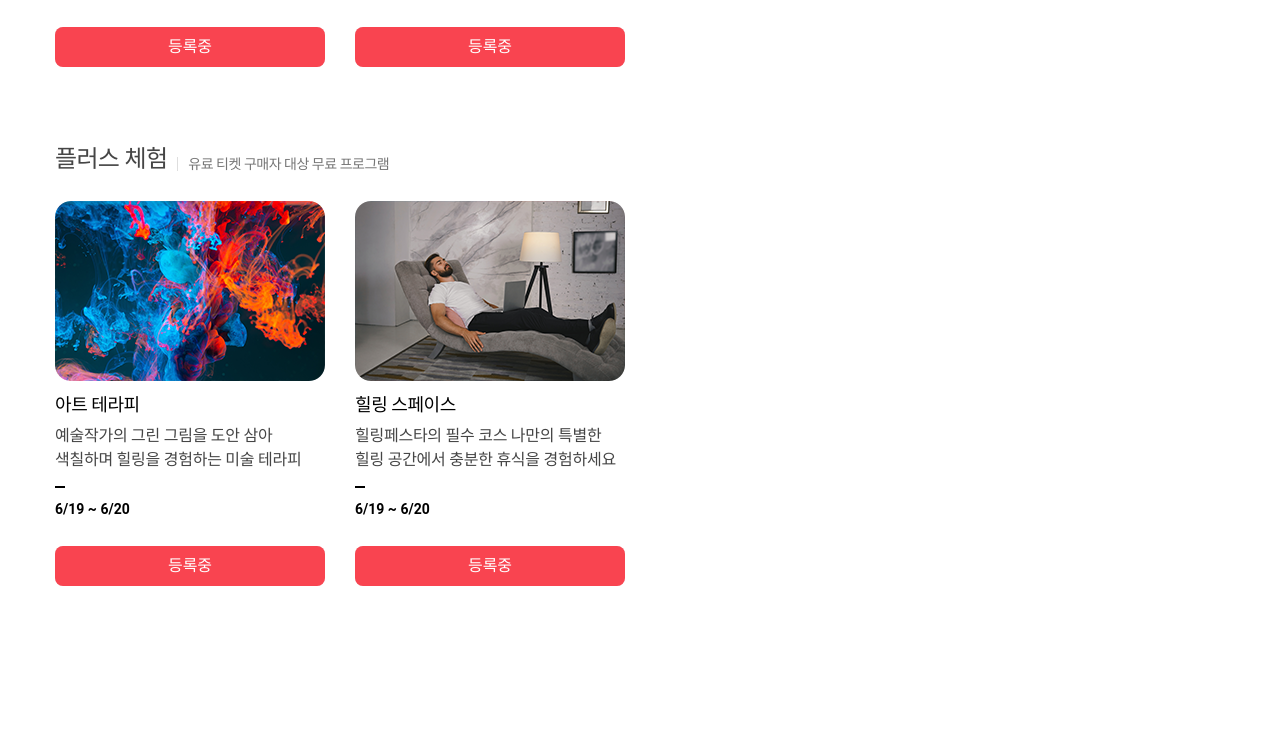
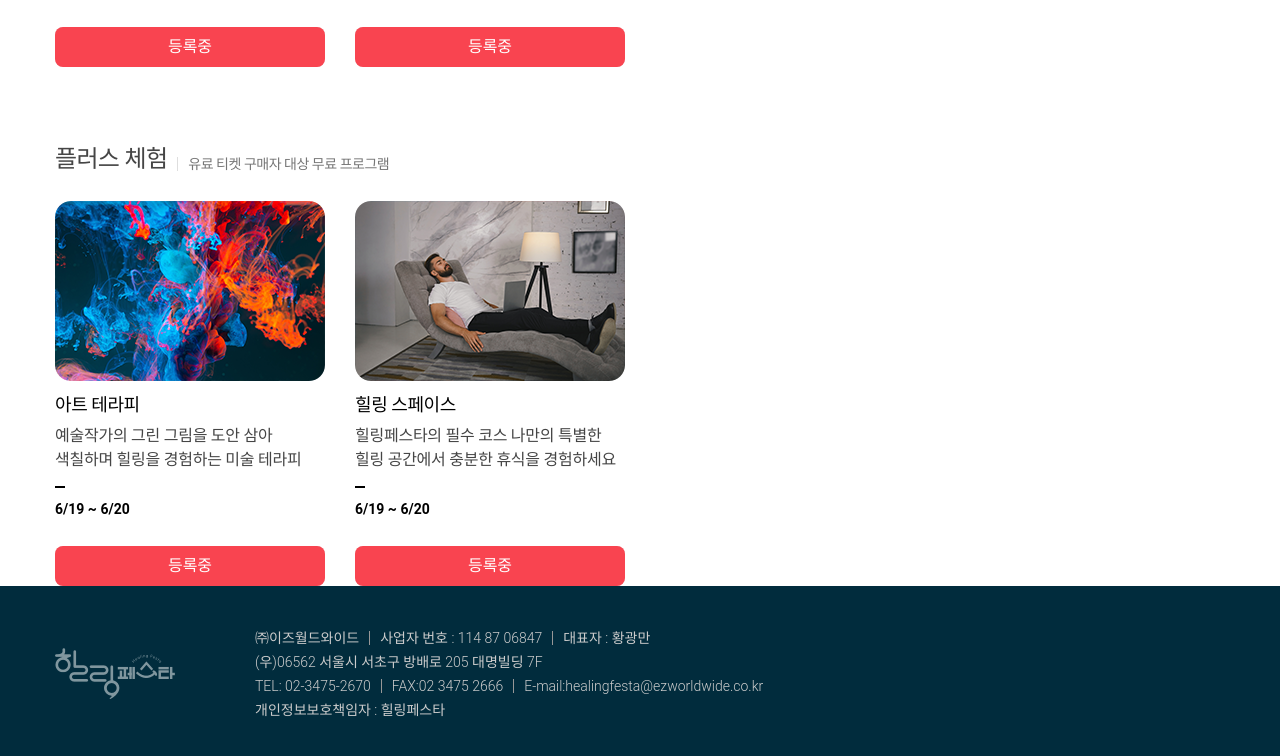
Before and after one commit to sixsence78/healing, a plain HTML site: page sample/index.html in a window 1280 px wide. Shown: the part 2528-3284 px from the top of the page. Before the commit the page ends 3114 px from the top, so only its background shows below. Drawn offline with Linux system fonts and the light colour scheme.

Commit message:
푸터 작업

```diff
--- a/sample/index.html
+++ b/sample/index.html
@@ -5,13 +5,10 @@
 <meta name="viewport" content="width=device-width, initial-scale=1.0, maximum-scale=1.0, minimum-scale=1.0, user-scalable=1, target-densitydpi=medium-dpi">
 <meta name="format-detection" content="telephone=no">
 <meta http-equiv="X-UA-Compatible" content="IE=Edge">
-
 <title>힐링페스타</title>
-
 <link href="../_css/reset.css" rel="stylesheet" type="text/css">
 <link href="../_css/aos.css"  rel="stylesheet" type="text/css">
 <link href="../_css/main.css" rel="stylesheet" type="text/css">
-
 <script type="text/javascript" src="../_js/jquery-1.9.1.js"></script>
 <script type="text/javascript" src="../_js/jquery.easing.1.3.js"></script>
 <script type="text/javascript" src="../_js/jquery.backgroundpos.js"></script>
@@ -37,29 +34,25 @@
                 <p>오직 힐링 페스타에서만 체험가능한 특별한 경험!</p>
             </div>
             <div class="items">
-                    <div class="item">
-                        <img src="../_images/main/1-1-img.png" alt=""/>
+                <div class="item"> <img src="../_images/main/1-1-img.png" alt=""/>
                     <p class="title">슬립 콘서트</p>
                     <p class="subs">소중한 사람과 함께 특별한 꿈 속으로의 음악 여행을 떠나자 </p>
                     <p class="date">6/19 ~ 6/20</p>
                     <p class="btn-resi"><a href="#">등록중</a></p>
                 </div>
-                    <div class="item">
-                        <img src="../_images/main/1-2-img.png" alt=""/>
+                <div class="item"> <img src="../_images/main/1-2-img.png" alt=""/>
                     <p class="title">힐링 트라이 애슬론</p>
                     <p class="subs">요가+명상+걷기&amp;달리기 릴레이 프로그램으로 내 마음에 힐링 가득 충전…</p>
                     <p class="date">6/19 ~ 6/20</p>
                     <p class="btn-resi">등록마감</p>
                 </div>
-                    <div class="item">
-                        <img src="../_images/main/1-3-img.png" alt=""/>
+                <div class="item"> <img src="../_images/main/1-3-img.png" alt=""/>
                     <p class="title">이시형 박사 면역력이야기</p>
                     <p class="subs">내 면역력은 내가 지키자. 면역의 70%는 장에서, 30%는 마음에서 만들어진다.</p>
                     <p class="date">6/19 ~ 6/20</p>
                     <p class="btn-resi"><a href="#">등록중</a></p>
                 </div>
-                    <div class="item">
-                        <img src="../_images/main/1-4-img.png" alt=""/>
+                <div class="item"> <img src="../_images/main/1-4-img.png" alt=""/>
                     <p class="title">고도원의 책 명상</p>
                     <p class="subs">소중한 사람과 함께 특별한 꿈 속으로의 음악 여행을 떠나자</p>
                     <p class="date">6/19 ~ 6/20</p>
@@ -75,29 +68,25 @@
                 <p>요가 마스터를 위한 티칭 워크샵 워크샵 참가 후 티칭 코스 수료증 증정</p>
             </div>
             <div class="items">
-                    <div class="item">
-                        <img src="../_images/main/2-1-img.png" alt=""/>
+                <div class="item"> <img src="../_images/main/2-1-img.png" alt=""/>
                     <p class="title">포레스트 요가</p>
                     <p class="subs">내 안의 모든 것을 쏟아부어, 독소와 감정의 찌꺼기를 배출하자 </p>
                     <p class="date">6/19 ~ 6/20</p>
                     <p class="btn-resi"><a href="#">등록중</a></p>
                 </div>
-                    <div class="item">
-                        <img src="../_images/main/2-2-img.png" alt=""/>
+                <div class="item"> <img src="../_images/main/2-2-img.png" alt=""/>
                     <p class="title">마이링 요가</p>
                     <p class="subs">마이링의 올바른 사용법과 신체부위 별 통증해소 및 근육이완 테크닉</p>
                     <p class="date">6/19 ~ 6/20</p>
                     <p class="btn-resi"><a href="#">등록중</a></p>
                 </div>
-                    <div class="item">
-                        <img src="../_images/main/2-3-img.png" alt=""/>
+                <div class="item"> <img src="../_images/main/2-3-img.png" alt=""/>
                     <p class="title">알렉산더 테크닉</p>
                     <p class="subs">유명 연예인 유아인과 손담비의 운동법. 신체와 정신의 올바른 사용법을 익혀보세요</p>
                     <p class="date">6/19 ~ 6/20</p>
                     <p class="btn-resi"><a href="#">등록중</a></p>
                 </div>
-                    <div class="item">
-                        <img src="../_images/main/2-4-img.png" alt=""/>
+                <div class="item"> <img src="../_images/main/2-4-img.png" alt=""/>
                     <p class="title">요가 영건클래스</p>
                     <p class="subs">요가 강사의 꿈과 지식을 넓혀줄 다양한 요가 클래스</p>
                     <p class="date">6/19 ~ 6/20</p>
@@ -113,22 +102,19 @@
                 <p>힐링 멘토들과 함께하는 홈 트레이닝 프로그램</p>
             </div>
             <div class="items">
-                    <div class="item">
-                        <img src="../_images/main/4-1-img.png" alt=""/>
+                <div class="item"> <img src="../_images/main/4-1-img.png" alt=""/>
                     <p class="title">‘나 ’ 를 위한 뷰티 큐레이션</p>
                     <p class="subs">나를 위한 천연 아로마와 향기 , 페이스바디 , 패션심리로 알아보는 체질분석…</p>
                     <p class="date">6/19 ~ 6/20</p>
                     <p class="btn-resi"><a href="#">등록중</a></p>
                 </div>
-                    <div class="item">
-                        <img src="../_images/main/4-2-img.png" alt=""/>
+                <div class="item"> <img src="../_images/main/4-2-img.png" alt=""/>
                     <p class="title">핸드팬 클래스</p>
                     <p class="subs">UFO 모양의 신기한 모습을 하고 있는 타악기 핸드펜 ’ 를 통해 마음의 안정을…</p>
                     <p class="date">6/19 ~ 6/20</p>
                     <p class="btn-resi"><a href="#">등록중</a></p>
                 </div>
-                    <div class="item">
-                        <img src="../_images/main/4-3-img.png" alt=""/>
+                <div class="item"> <img src="../_images/main/4-3-img.png" alt=""/>
                     <p class="title">싱잉볼 클래스</p>
                     <p class="subs">싱잉볼의 진동을 통해 나의 잃어버린 신체의 균형과 리듬을 맞춰보자</p>
                     <p class="date">6/19 ~ 6/20</p>
@@ -144,17 +130,16 @@
                 <p>스트레스 떨쳐내고 뛰어 뛰어</p>
             </div>
             <div class="items">
-                    <div class="item">
-                        <img src="../_images/main/5-1-img.png" alt=""/>
+                <div class="item"> <img src="../_images/main/5-1-img.png" alt=""/>
                     <p class="title">김혜선과 함께하는 점핑머신</p>
                     <p class="subs">개그우먼 김혜선 ‘ 과 함께하는 신나는 점핑머신 나의 스트레스를 훨훨…</p>
                     <p class="date">6/19 ~ 6/20</p>
                     <p class="btn-resi"><a href="#">등록중</a></p>
                 </div>
-                    <div class="item">
-                        <img src="../_images/main/5-2-img.png" alt=""/>
+                <div class="item"> <img src="../_images/main/5-2-img.png" alt=""/>
                     <p class="title">신나는 음악 줄넘기</p>
-                        <p class="subs">줄넘기가 힘들고 어렵다구요<br>음악에 맞춰 나의 몸을 자연스럽게 흔들…</p>
+                    <p class="subs">줄넘기가 힘들고 어렵다구요<br>
+                        음악에 맞춰 나의 몸을 자연스럽게 흔들…</p>
                     <p class="date">6/19 ~ 6/20</p>
                     <p class="btn-resi"><a href="#">등록중</a></p>
                 </div>
@@ -168,15 +153,14 @@
                 <p>지우개 싸움 대회 가족 대항전</p>
             </div>
             <div class="items">
-                    <div class="item">
-                        <img src="../_images/main/6-1-img.png" alt=""/>
+                <div class="item"> <img src="../_images/main/6-1-img.png" alt=""/>
                     <p class="title">1대 1 개인전</p>
-                        <p class="subs">지우개로 싸움을 한다고 어른들<br>추억의 학창시설 놀이를 우리 아이들에게 …</p>
+                    <p class="subs">지우개로 싸움을 한다고 어른들<br>
+                        추억의 학창시설 놀이를 우리 아이들에게 …</p>
                     <p class="date">6/19 ~ 6/20</p>
                     <p class="btn-resi"><a href="#">등록중</a></p>
                 </div>
-                    <div class="item">
-                        <img src="../_images/main/6-2-img.png" alt=""/>
+                <div class="item"> <img src="../_images/main/6-2-img.png" alt=""/>
                     <p class="title">2대 2 단체전</p>
                     <p class="subs">지우개싸움대회 가족대항전 자신있는 가족들 모두 모여라 아이에게 엄마 아빠…</p>
                     <p class="date">6/19 ~ 6/20</p>
@@ -192,17 +176,17 @@
                 <p>유료 티켓 구매자 대상 무료 프로그램</p>
             </div>
             <div class="items">
-                    <div class="item">
-                        <img src="../_images/main/7-1-img.png" alt=""/>
+                <div class="item"> <img src="../_images/main/7-1-img.png" alt=""/>
                     <p class="title">아트 테라피</p>
-                        <p class="subs">예술작가의 그린 그림을 도안 삼아<br>색칠하며 힐링을 경험하는 미술 테라피</p>
+                    <p class="subs">예술작가의 그린 그림을 도안 삼아<br>
+                        색칠하며 힐링을 경험하는 미술 테라피</p>
                     <p class="date">6/19 ~ 6/20</p>
                     <p class="btn-resi"><a href="#">등록중</a></p>
                 </div>
-                    <div class="item">
-                        <img src="../_images/main/7-2-img.png" alt=""/>
+                <div class="item"> <img src="../_images/main/7-2-img.png" alt=""/>
                     <p class="title">힐링 스페이스</p>
-                        <p class="subs">힐링페스타의 필수 코스 나만의 특별한<br>힐링 공간에서 충분한 휴식을 경험하세요</p>
+                    <p class="subs">힐링페스타의 필수 코스 나만의 특별한<br>
+                        힐링 공간에서 충분한 휴식을 경험하세요</p>
                     <p class="date">6/19 ~ 6/20</p>
                     <p class="btn-resi"><a href="#">등록중</a></p>
                 </div>
@@ -212,7 +196,28 @@
 </section>
 
 <!--   FOOTER 로드   -->
-	<footer class="container-full"></footer>
-
+<footer class="container-full">
+    <div class="wrap">
+        <div class="footer_ci"></div>
+        <div class="txt_wrap">
+            <div class="copy_wrap">
+                <p>㈜이즈월드와이드</p>
+                <p>사업자 번호 : 114 87 06847</p>
+                <p>대표자 : 황광만</p>
+            </div>
+            <div class="copy_wrap">
+                <p>(우)06562 서울시 서초구 방배로 205 대명빌딩 7F</p>
+            </div>
+            <div class="copy_wrap">
+                <p>TEL: 02-3475-2670 </p>
+                <p>FAX:02 3475 2666</p>
+                <p>E-mail:healingfesta@ezworldwide.co.kr</p>
+            </div>
+            <div class="copy_wrap">
+                <p>개인정보보호책임자 : 힐링페스타</p>
+            </div>
+        </div>
+    </div>
+</footer>
 </body>
 </html>
--- a/scss/_footer.scss
+++ b/scss/_footer.scss
@@ -1,4 +1,41 @@
 /*  FOOTER  */
 
 footer{
+    background-color: #012c3d;
+    display: flex;
+    justify-content: center;
+    padding: 40px 0;
+        .wrap{
+            width: 100%;
+            max-width: 1200px;
+            padding: 0 15px;
+            display: flex;
+            align-items: center;
+            .footer_ci{
+                width: 120px;
+                height: 52px;
+                background:url("../_images/main/footer-ci.png") no-repeat 0 0;
+            }
+            .txt_wrap{
+                margin-left: 80px;
+                font-size:14px;
+                color: #ccc;
+                font-weight: 300;
+                .copy_wrap{
+                    align-items: center;
+                    height: 24px;
+                    display: flex;
+                    p{
+                        border-left: 1px solid #979797;
+                        margin-left: 10px;
+                        padding-left: 10px;
+                        &:first-child{
+                            border: none;
+                            margin: 0;
+                            padding: 0;
+                        }
+                    }
+                }
+            }
+        }
 }
```
Also changed, not shown: _css/main.css, _css/style.css, _images/main/ci.png (added), _images/main/footer-ci.png (added). Lines whose indentation alone changed are shown as unchanged.
